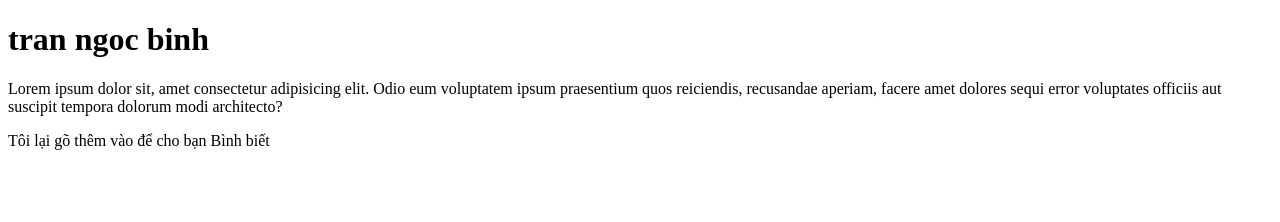
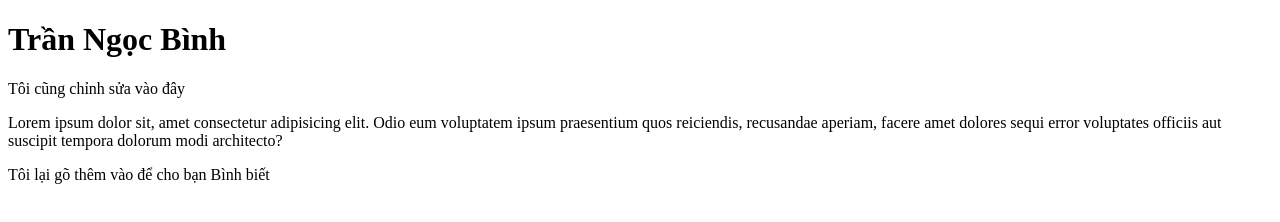
Before and after one commit to web2code2vn/CSE391_BTTH02, a plain HTML site: page index.html in a window 1280 px wide. Drawn offline with Linux system fonts and the light colour scheme.

Commit message:
Tôi sửa lại

```diff
--- a/index.html
+++ b/index.html
@@ -8,7 +8,8 @@
 </head>
 <body>
     <div id="header">
-        <h1>tran ngoc binh</h1>
+        <h1>Trần Ngọc Bình</h1>
+        <p>Tôi cũng chỉnh sửa vào đây</p>
         <p>Lorem ipsum dolor sit, amet consectetur adipisicing elit. Odio eum voluptatem ipsum praesentium quos reiciendis, recusandae aperiam, facere amet dolores sequi error voluptates officiis aut suscipit tempora dolorum modi architecto?</p>
         <p>Tôi lại gõ thêm vào để cho bạn Bình biết</p>
     </div>
```
